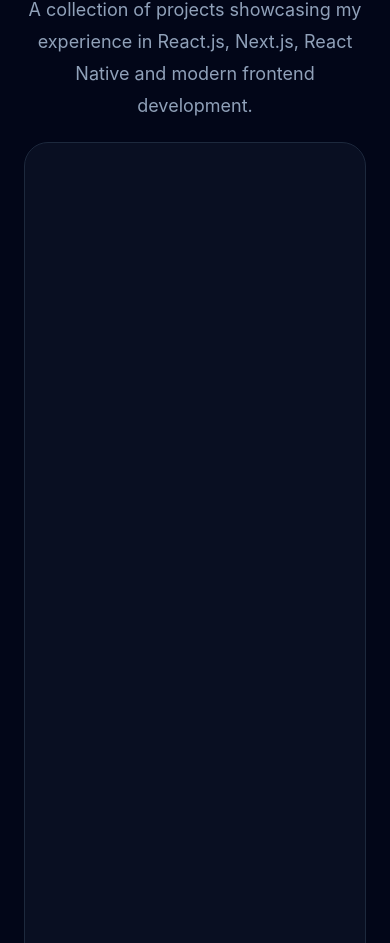
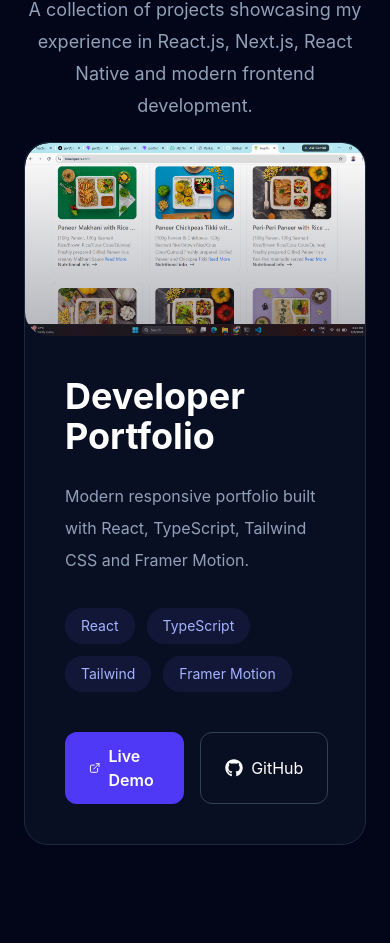
Before and after one commit to gtpankajjha/Portfolio, a React (Vite) app: page / in a window 390 px wide. Shown: the part 4831-5774 px from the top of the page. Built offline with nearby package versions, Linux system fonts and the light colour scheme.

Commit message:
Carasolue issue in mobile view fix

```diff
--- a/src/component/Sections/Projects/ProjectCard.tsx
+++ b/src/component/Sections/Projects/ProjectCard.tsx
@@ -31,8 +31,8 @@ const ProjectCard = ({
 
         {/* Image */}
 
-        <div className="h-full min-h-[400px]">
-    <ProjectCarousel />
+     <div className="relative h-full overflow-hidden rounded-t-3xl md:rounded-l-3xl md:rounded-tr-none">
+  <ProjectCarousel />
 </div>
 
         {/* Content */}
```
